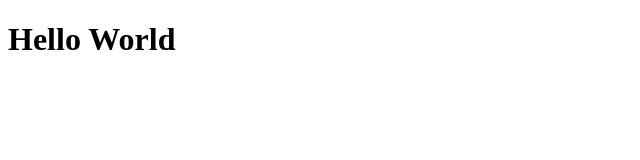
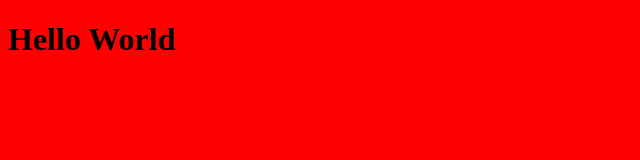
Before and after one commit to christinekjaer/firts-project, a plain HTML site: page index.html in a window 1280 px wide. Shown: the whole page, without its empty margins (0-640 px from the left). Drawn offline with Linux system fonts and the light colour scheme.

Commit message:
t logZZclear

```diff
--- a/index.html
+++ b/index.html
@@ -5,9 +5,15 @@
         <meta name="viewport" content="width=device-width, initial-scale=1.0">
         <meta http-equiv="X-UA-Compatible" content="ie=edge">
         <title>Document</title>
+        <style>
+        body {
+            background: red;
+        }
+        </style>
 
     </head>
     <body>
         <h1>Hello World</h1>
+
     </body>
 </html>
```
